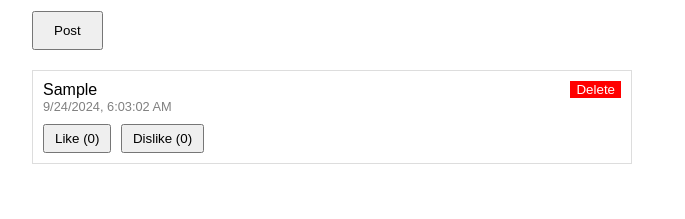
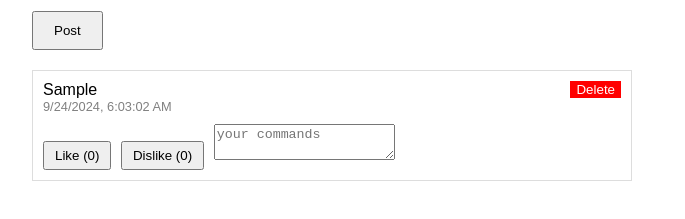
Before and after one commit to muthu307/micro, a plain HTML site: page index.html in a window 1280 px wide. Both pictures are taken after typing "Sample" into the empty fields and a click on the button "Post". Shown: the part 135-354 px from the top of the page, without its empty margins (308-993 px from the left). Drawn offline with Linux system fonts and the light colour scheme.

Commit message:
Update index.html

```diff
--- a/index.html
+++ b/index.html
@@ -89,6 +89,7 @@
                     <div class="like-dislike">
                         <button class="like-button">Like (<span class="like-count">0</span>)</button>
                         <button class="dislike-button">Dislike (<span class="dislike-count">0</span>)</button>
+                        <textarea id="command" class="command-input" placeholder="your commands" maxlength="50"></textarea>
                     </div>
                 `;
                 document.getElementById('posts').appendChild(postDiv);
```
